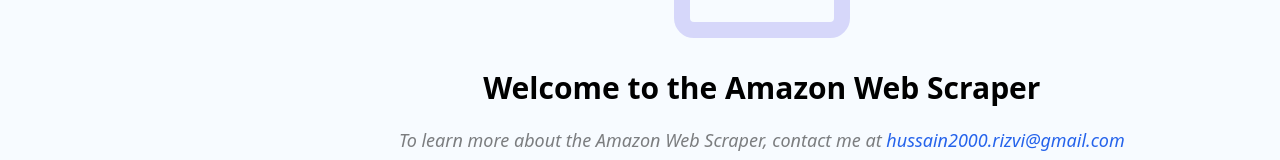
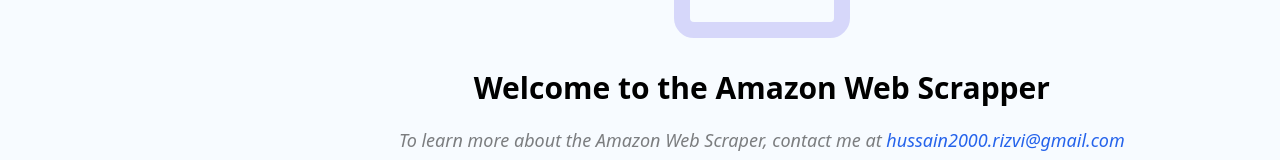
Before and after one commit to Hussain-7/amazon-brightdata-scrapper-frontend, a Next.js app: page / in a window 1280 px wide. Shown: the part 314-474 px from the top of the page. Built offline with nearby package versions, Linux system fonts and the light colour scheme; no server answers; the database is empty.

Commit message:
minor changes

```diff
--- a/src/app/page.tsx
+++ b/src/app/page.tsx
@@ -6,7 +6,7 @@ const Home = () => {
     <div className="flex flex-col items-center justify-center mt-10">
       <DocumentMagnifyingGlassIcon className="h-32 w-32 md:h-64 md:w-64 text-indigo-600/20" />
       <h1 className="text-2xl md:text-3xl mt-2 text-black font-bold mb-5 text-center">
-        Welcome to the Amazon Web Scraper
+        Welcome to the Amazon Web Scrapper
       </h1>
       <h2 className="text-base md:text-lg italic text-center text-black/50">
         To learn more about the Amazon Web Scraper, contact me at
```
